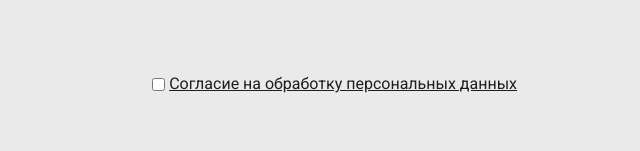
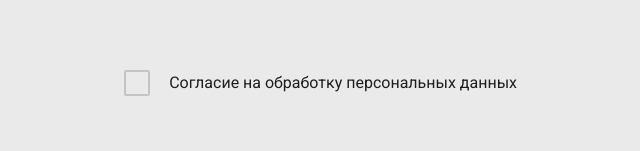
Before and after one commit to GolovanovAlex/Safari_in_Africa_landing, a plain HTML site: page index.html in a window 1280 px wide. Shown: the part 7052-7203 px from the top of the page, 538-1178 px from the left. Drawn offline with nearby package versions, Linux system fonts and the light colour scheme.

Commit message:
add form__checkbox-style

```diff
--- a/index.html
+++ b/index.html
@@ -624,9 +624,8 @@
 
             <label class="form__label">
               <input class="form__checkbox" type="checkbox" />
-              <a class="form__link" href="#"
-                >Согласие на обработку персональных данных</a
-              >
+              <span class="form__checkbox-style"></span>
+              Согласие на обработку персональных данных
             </label>
           </form>
         </div>
--- a/scss/style.scss
+++ b/scss/style.scss
@@ -383,7 +383,6 @@ body {
     }
   }
 }
-
 .booking {
   background-color: $color-bg;
   padding: 75px 0;
@@ -393,7 +392,6 @@ body {
     margin-bottom: 43px;
   }
 }
-
 .form {
   display: flex;
   justify-content: space-between;
@@ -439,14 +437,40 @@ body {
     max-width: 300px;
   }
   &__label {
-  }
-  &__checkbox {
-  }
-  &__link {
+    display: flex;
+    align-items: center;
     font-size: 16px;
     font-weight: 400;
     line-height: 130%;
     color: $color-text-dark;
-    text-decoration: underline;
+  }
+  &__checkbox {
+    position: absolute;
+    width: 1px;
+    height: 1px;
+    overflow: hidden;
+    clip: rect(0 0 0 0);
+    padding-left: 45px;
+    &:checked {
+      & + .form__checkbox-style::before {
+        content: '';
+        position: absolute;
+        top: 50%;
+        left: 50%;
+        transform: translate(-50%, -50%);
+        width: 18px;
+        height: 18px;
+        background-color: $color-accent;
+        border-radius: 2px;
+      }
+    }
+  }
+  &__checkbox-style {
+    position: absolute;
+    width: 26px;
+    height: 26px;
+    border: 2px solid $color-text-accent;
+    border-radius: 2px;
+    margin-left: -45px;
   }
 }
```
Also changed, not shown: css/style.css.
